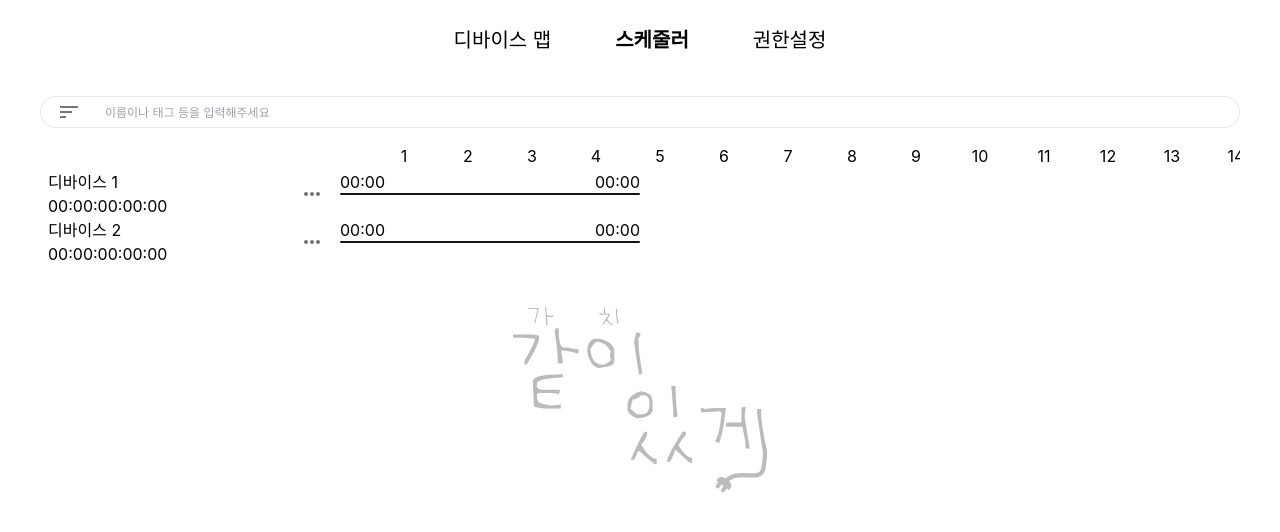
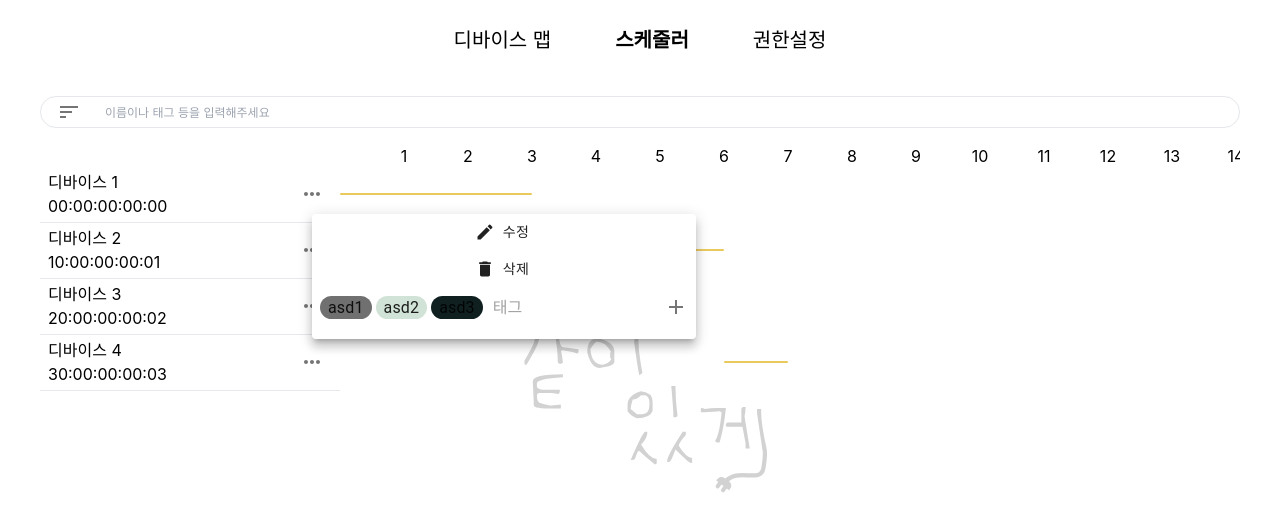
Before and after one commit to project-worthy/private_server, a React (Create React App) app: page / in a window 1280 px wide. Both pictures are taken after a click on the button 312 px from the left and 194 px from the top of the page. Shown: the top 532 px of the page. Built offline with nearby package versions, Linux system fonts and the light colour scheme.

Commit message:
feat: page scheduler

```diff
--- a/package.json
+++ b/package.json
@@ -15,6 +15,7 @@
     "@types/jest": "^27.5.2",
     "@types/node": "^16.18.108",
     "@types/react": "^18.3.5",
+    "@types/react-color": "^3.0.12",
     "@types/react-dom": "^18.3.0",
     "dayjs": "^1.11.13",
     "eslint": "8.57.0",
@@ -22,6 +23,7 @@
     "eslint-plugin-react": "^7.36.1",
     "globals": "^15.9.0",
     "react": "^18.3.1",
+    "react-color": "^2.19.3",
     "react-dom": "^18.3.1",
     "react-router-dom": "^6.26.2",
     "react-scripts": "5.0.1",
--- /dev/null
+++ b/src/components/muiCustom/Button.tsx
@@ -0,0 +1,12 @@
+import { Button as MuiButton } from "@mui/material";
+import { styled } from "@mui/material/styles";
+
+import type { ButtonProps } from "@mui/material";
+
+export const CustomButton = styled(MuiButton)(({ theme }) => ({
+  color: theme.color.primary,
+}));
+
+export default function Button(props: ButtonProps) {
+  return <CustomButton {...props} />;
+}
--- a/src/components/muiCustom/FilterInput.tsx
+++ b/src/components/muiCustom/FilterInput.tsx
@@ -1,14 +1,17 @@
 import { Input } from "@mui/base";
-import SortIcon from "@mui/icons-material/Sort";
+import { Sort as SortIcon } from "@mui/icons-material";
 import { InputAdornment } from "@mui/material";
 import { styled } from "@mui/material/styles";
 
 import cs from "utils/className";
 
+import type { InputBaseProps } from "@mui/material";
+
 export type FilterInputProps = {
   children?: React.ReactNode;
-  fullWidth?: boolean;
-};
+  fullSize?: boolean;
+} & InputBaseProps;
+
 export const CustomInput = styled(Input)(({ theme }) => ({
   "&.Mui-checked": {
     color: theme.color.highlight,
@@ -22,20 +25,20 @@ export const CustomInput = styled(Input)(({ theme }) => ({
 }));
 
 export default function FilterInput(props: FilterInputProps) {
-  const { fullWidth } = props;
+  const { fullSize, onChange } = props;
   const rootCS =
     "w-full flex gap-x-2 h-8 text-xs rounded-full items-center px-4 border";
   return (
     <CustomInput
+      onChange={onChange}
       slotProps={{
         root: {
-          className: cs.join(rootCS, fullWidth ? "w-full" : ""),
+          className: cs.join(rootCS, fullSize ? "w-full" : ""),
         },
         input: {
           className: "w-full h-full px-2 outline-none",
         },
       }}
-      fullWidth={true}
       placeholder={"이름이나 태그 등을 입력해주세요"}
       startAdornment={
         <InputAdornment position="start">
--- /dev/null
+++ b/src/components/muiCustom/Tag.tsx
@@ -0,0 +1,47 @@
+import { useState } from "react";
+
+import { Popover } from "@mui/material";
+
+import { ChromePicker } from "react-color";
+
+export type TagType = {
+  label: string;
+  color: string;
+};
+
+export type TagProps = {
+  tagData: TagType;
+};
+
+export default function Tag(props: TagProps) {
+  const { tagData } = props;
+  const [clickElement, setClickElement] = useState<HTMLDivElement>();
+  const [color, setColor] = useState(tagData.color);
+
+  const isOpen = () => Boolean(clickElement);
+
+  const handleClose = () => setClickElement(undefined);
+
+  return (
+    <>
+      <div
+        className="rounded-[50vh] px-2 mx-0.5"
+        style={{ backgroundColor: color }}
+        onClick={(e) => setClickElement(e.currentTarget)}
+      >
+        {tagData.label}
+      </div>
+      <Popover
+        open={isOpen()}
+        onClose={handleClose}
+        anchorEl={clickElement}
+        anchorOrigin={{
+          vertical: "bottom",
+          horizontal: "center",
+        }}
+      >
+        <ChromePicker color={color} onChangeComplete={(e) => setColor(e.hex)} />
+      </Popover>
+    </>
+  );
+}
--- /dev/null
+++ b/src/components/muiCustom/Tags.tsx
@@ -0,0 +1,86 @@
+import { useState } from "react";
+
+import { Add as AddIcon } from "@mui/icons-material";
+import { Autocomplete, IconButton, TextField } from "@mui/material";
+import { styled } from "@mui/material/styles";
+
+import Tag from "./Tag";
+
+import type { TagType } from "./Tag";
+
+const CustomAutocomplete = styled(Autocomplete<TagType, true>)(() => ({
+  "& .MuiOutlinedInput-root": {
+    borderRadius: 0,
+    border: "none",
+    "& fieldset": {
+      border: "none",
+    },
+  },
+  "& .MuiAutocomplete-popupIndicator": {
+    display: "none",
+  },
+}));
+
+export type TagsProps = {
+  data?: TagType[];
+  selected?: TagType[];
+  onTagAdd?: (tag: TagType) => void;
+};
+
+const checkOptionsExist = (arr: TagType[], target: string) =>
+  arr.some((e) => e.label === target);
+
+//TODO: need to make this dynamic
+const tagsOptions = [
+  { label: "asd1", color: "#707070" },
+  { label: "asd2", color: "#d1e3d6" },
+  { label: "asd3", color: "#102020" },
+];
+
+export default function Tags(props: TagsProps) {
+  const { data, onTagAdd } = props;
+  const options = data ?? [];
+
+  const [optionsExist, setOptionsExist] = useState(false);
+  const [inputValue, setInputValue] = useState("");
+
+  const handleInputChange = (value: string) => {
+    setInputValue(value);
+    setOptionsExist(checkOptionsExist(options, value));
+  };
+
+  return (
+    <div className="flex items-center justify-between">
+      <div className="flex-1">
+        <CustomAutocomplete
+          multiple
+          limitTags={2}
+          id="multiple-limit-tags"
+          options={tagsOptions}
+          defaultValue={data}
+          onInputChange={(_, v) => handleInputChange(v)}
+          getOptionLabel={(o) => o.label ?? ""}
+          renderTags={(tags) => {
+            return (
+              <>
+                {tags.map((tag, i) => (
+                  <Tag tagData={tag} key={`tag-${i}`} />
+                ))}
+              </>
+            );
+          }}
+          size="small"
+          renderInput={(params) => <TextField {...params} placeholder="태그" />}
+          style={{ width: "100%" }}
+        />
+      </div>
+      {!optionsExist && (
+        <IconButton
+          onClick={() => onTagAdd?.({ label: inputValue, color: "#707070" })}
+        >
+          <AddIcon />
+        </IconButton>
+      )}
+    </div>
+  );
+}
--- a/src/components/muiCustom/index.ts
+++ b/src/components/muiCustom/index.ts
@@ -1 +1,7 @@
 export { default as FilterInput } from "./FilterInput";
+export { default as Tags } from "./Tags";
+export { default as Button } from "./Button";
+export { default as Tag } from "./Tag";
+
+export * from "./Tags";
+export * from "./Tag";
--- a/src/pages/scheduler/Scheduler.tsx
+++ b/src/pages/scheduler/Scheduler.tsx
@@ -1,20 +1,78 @@
+import { useState } from "react";
+
 import { Box } from "components/layouts";
 import { FilterInput } from "components/muiCustom";
 
 import { TimeLine } from "./components";
 
+import type { TimeSchedulerType } from "./components";
+
+const dummyData: TimeSchedulerType[] = [
+  {
+    name: "디바이스 1",
+    macAddress: "00:00:00:00:00",
+    activeTimes: [{ start: [0, 0, 0], end: [3, 0, 0] }],
+    tags: [
+      { label: "asd1", color: "#707070" },
+      { label: "asd2", color: "#d1e3d6" },
+      { label: "asd3", color: "#102020" },
+    ],
+  },
+  {
+    name: "디바이스 2",
+    macAddress: "10:00:00:00:01",
+    activeTimes: [{ start: [3, 30, 0], end: [6, 0, 0] }],
+  },
+  {
+    name: "디바이스 3",
+    macAddress: "20:00:00:00:02",
+    activeTimes: [{ start: [2, 0, 0], end: [4, 0, 0] }],
+  },
+  {
+    name: "디바이스 4",
+    macAddress: "30:00:00:00:03",
+    activeTimes: [{ start: [6, 0, 0], end: [7, 0, 0] }],
+  },
+];
+
+const checkNameMatch = (data: TimeSchedulerType, value: string) =>
+  data.name.includes(value);
+
+const checkTagMatch = (data: TimeSchedulerType, value: string) =>
+  data.tags?.some((tag) => tag.label.includes(value));
+
+const checkMacAddressMatch = (data: TimeSchedulerType, value: string) =>
+  data.macAddress.includes(value);
+
+const search = (data: TimeSchedulerType[], value: string) => {
+  const result = data.filter(
+    (d) =>
+      checkNameMatch(d, value) ||
+      checkTagMatch(d, value) ||
+      checkMacAddressMatch(d, value),
+  );
+  return result;
+};
+
 export default function Scheduler() {
+  const [data, setData] = useState<TimeSchedulerType[]>(dummyData);
+  const [filterData, setFilterData] = useState<TimeSchedulerType[]>(data);
+
+  const handleFilter = (value: string) => {
+    setFilterData(search(dummyData, value));
+  };
+
   return (
     <>
       <div className="flex flex-col h-full">
         <div className="w-full h-full fixed flex items-center justify-center top-0 pointer-events-none">
-          <img className="opacity-30" src="/svgs/logo.svg"></img>
+          <img className="opacity-20" src="/svgs/logo.svg"></img>
         </div>
         <Box className="h-16 w-full">
-          <FilterInput />
+          <FilterInput onChange={(e) => handleFilter(e.target.value)} />
         </Box>
         <div className="flex-1">
-          <TimeLine />
+          <TimeLine dataSource={filterData} />
         </div>
       </div>
     </>
--- a/src/pages/scheduler/components/TimeLine.tsx
+++ b/src/pages/scheduler/components/TimeLine.tsx
@@ -8,23 +8,17 @@ import TimeScheduler, { TimeSchedulerType } from "./TimeScheduler";
 
 locale("ko");
 
-const dummyData: TimeSchedulerType[] = [
-  {
-    name: "디바이스 1",
-    macAddress: "00:00:00:00:00",
-    activeTimes: [{ start: [0, 0, 0], end: [3, 0, 0] }],
-  },
-  {
-    name: "디바이스 2",
-    macAddress: "00:00:00:00:00",
-    activeTimes: [{ start: [0, 0, 0], end: [3, 0, 0] }],
-  },
-];
+const timeWidth = 64;
 
 const timeNumber: number[] = Array.from({ length: 24 }, (_, i) => i + 1);
 
-export default function TimeLine() {
-  const [data, _] = useState(dummyData);
+type TimeLineProps = {
+  dataSource: TimeSchedulerType[];
+};
+
+export default function TimeLine(props: TimeLineProps) {
+  const { dataSource } = props;
+  // const [dataSource, _] = useState(dataSource);
   return (
     <>
       <Box className="h-full " items="start">
@@ -33,7 +27,11 @@ export default function TimeLine() {
             <div className="w-full ml-[25%]">
               <div className="inline-flex">
                 {timeNumber.map((v) => (
-                  <div className="w-16 h-5 relative " key={"time" + v}>
+                  <div
+                    className=" h-5 relative "
+                    key={"time" + v}
+                    style={{ width: timeWidth }}
+                  >
                     <span className="absolute right-0 translate-x-1/2 bg-background">
                       {v}
                     </span>
@@ -41,29 +39,13 @@ export default function TimeLine() {
                 ))}
               </div>
               <div className="h-12">
-                {data.map((d, i) => (
+                {dataSource.map((d, i) => (
                   <TimeScheduler data={d} key={`time-scheduler-${i}`} />
                 ))}
               </div>
             </div>
           </div>
         </div>
-
-        {/* <Paper className="w-1/4" elevation={0}> */}
-        {/*   {dummyData.map((data) => { */}
-        {/*     return <Box>a</Box>; */}
-        {/*   })} */}
-        {/*   <Box> */}
-        {/*     <IconButton aria-label="add"> */}
-        {/*       <AddVariableIcon /> */}
-        {/*     </IconButton> */}
-        {/*   </Box> */}
-        {/* </Paper> */}
-        {/* <Paper className="flex-1" elevation={0}> */}
-        {/*   {dummyData.map((data) => { */}
-        {/*     return <Box>a</Box>; */}
-        {/*   })} */}
-        {/* </Paper> */}
       </Box>
     </>
   );
--- a/src/pages/scheduler/components/TimeScheduler.tsx
+++ b/src/pages/scheduler/components/TimeScheduler.tsx
@@ -1,9 +1,16 @@
+import { useState } from "react";
+
+import { Delete as DeleteIcon, Edit as EditIcon } from "@mui/icons-material";
 import MoreHorizIcon from "@mui/icons-material/MoreHoriz";
-import { IconButton } from "@mui/material";
+import { IconButton, Popover } from "@mui/material";
 
 import dayjs from "dayjs";
 
+import { Tags, Button } from "components/muiCustom";
 import { getTimeRatio } from "utils/date";
+
+import type { TagType } from "components/muiCustom";
+import type { MouseEvent } from "react";
 
 export type TimeArr = [number, number, number];
 
@@ -11,6 +18,7 @@ export type TimeSchedulerType = {
   name: string;
   macAddress: string;
   activeTimes: { start: TimeArr; end: TimeArr }[];
+  tags?: TagType[];
 };
 
 const getTimes = (data: TimeArr) =>
@@ -25,40 +33,130 @@ const getPosition = (data: TimeSchedulerType["activeTimes"][number]) => {
 const getPositions = (data: TimeSchedulerType) =>
   data.activeTimes.map((e) => getPosition(e));
 
+const getTimeWidth = (
+  data: TimeSchedulerType["activeTimes"][number],
+  width: number,
+) => {
+  const totalWidth = width * 24;
+  const { start, end } = getPosition(data);
+  const diff = end - start;
+  return totalWidth * diff;
+};
+
+const getTimeStart = (
+  data: TimeSchedulerType["activeTimes"][number],
+  width: number,
+) => {
+  const totalWidth = width * 24;
+  const { start } = getPosition(data);
+  return totalWidth * start;
+};
+
 type TimeSchedulerProp = {
   data: TimeSchedulerType;
+  timeWidth?: number;
 };
 
 export default function TimeScheduler(props: TimeSchedulerProp) {
-  const { data } = props;
-  console.log(getPositions(data));
+  const { data, timeWidth } = props;
+  const [openElement, setOpenElement] = useState<HTMLButtonElement>();
+  const [hoverAnchorEl, setHoverAnchorEl] = useState<HTMLElement>();
+  const [hoverData, setHoverData] = useState<TimeArr>([0, 0, 0]);
+
+  const handleButtonClick = (e: MouseEvent<HTMLButtonElement>) =>
+    setOpenElement(e.currentTarget);
+  const handlePopoverClose = () => setOpenElement(undefined);
+
+  const isOpen = () => Boolean(openElement);
+
+  const handleHoverOpen = (
+    event: React.MouseEvent<HTMLElement>,
+    value: TimeArr,
+  ) => {
+    setHoverAnchorEl(event.currentTarget);
+    setHoverData(value);
+  };
+
+  const handleHoverClose = () => {
+    setHoverAnchorEl(undefined);
+  };
+
+  const isHoverOpen = () => Boolean(hoverAnchorEl);
+
   return (
     <>
-      <div className="absolute flex items-center justify-between left-0 top-auto w-1/4 bg-background px-2 z-10">
+      <div className="absolute left-0 top-auto w-1/4 border-b borber-b-black pb-1  z-10">
+        <div className="flex items-center justify-between bg-background px-2">
           <dl>
             <dt>{data.name}</dt>
             <dd>{data.macAddress}</dd>
           </dl>
-        <IconButton>
+          <IconButton onClick={handleButtonClick}>
             <MoreHorizIcon />
           </IconButton>
+          <Popover
+            open={isOpen()}
+            onClose={handlePopoverClose}
+            anchorEl={openElement}
+            anchorOrigin={{
+              vertical: "bottom",
+              horizontal: "center",
+            }}
+          >
+            <div className="flex flex-col w-[30lvw] min-w-[300px]">
+              <Button startIcon={<EditIcon />}>수정</Button>
+              <Button startIcon={<DeleteIcon />}>삭제</Button>
+              <div>
+                <Tags data={data.tags} />
               </div>
-      <div className="h-[inherit] relative" style={{ width: 300 }}>
-        {data.activeTimes.map((data, i) => (
-          <>
-            <span className="absolute left-0">
-              {getTimes(data.start).format("HH:mm")}
-            </span>
-            <span className="absolute right-0">
-              {getTimes(data.start).format("HH:mm")}
-            </span>
-            <p
-              className="absolute h-0.5 rounded-lg bg-primary top-1/2 -translate-y-1/2 w-full"
+              <Button></Button>
+            </div>
+          </Popover>
+        </div>
+      </div>
+
+      {data.activeTimes.map((d, i) => (
+        <div
+          className="h-[inherit] relative mb-2"
+          style={{
+            width: getTimeWidth(d, 64),
+            left: getTimeStart(d, 64),
+          }}
+          key={`activeTime-${data.name}-${i}`}
+        >
+          <div
+            className="absolute h-0.5 rounded-lg bg-highlight top-1/2 -translate-y-1/2 w-full"
             key={"line" + i}
-            ></p>
-          </>
+          >
+            <div
+              className="absolute left-0 top-1/2 -translate-x-1/2 -translate-y-1/2 w-3 h-3 rounded-lg hover:bg-highlight transition-colors"
+              onMouseEnter={(e) => handleHoverOpen(e, d.start)}
+              onMouseLeave={handleHoverClose}
+            ></div>
+            <div
+              className="absolute right-0 top-1/2 translate-x-1/2 -translate-y-1/2 w-3 h-3 rounded-lg hover:bg-highlight transition-colors"
+              onMouseEnter={(e) => handleHoverOpen(e, d.end)}
+              onMouseLeave={handleHoverClose}
+            ></div>
+            <Popover
+              sx={{ pointerEvents: "none" }}
+              open={isHoverOpen()}
+              onClose={handleHoverClose}
+              anchorEl={hoverAnchorEl}
+              anchorOrigin={{
+                vertical: "top",
+                horizontal: "center",
+              }}
+              transformOrigin={{
+                vertical: "bottom",
+                horizontal: "center",
+              }}
+            >
+              <span className="p-2">{getTimes(hoverData).format("HH:mm")}</span>
+            </Popover>
+          </div>
+        </div>
       ))}
-      </div>
     </>
   );
 }
```
Also changed, not shown: eslint.config.mjs (+8 -0 lines), 1 other file (tests, documents, lock files or other folders). Lines whose indentation alone changed are shown as unchanged.
